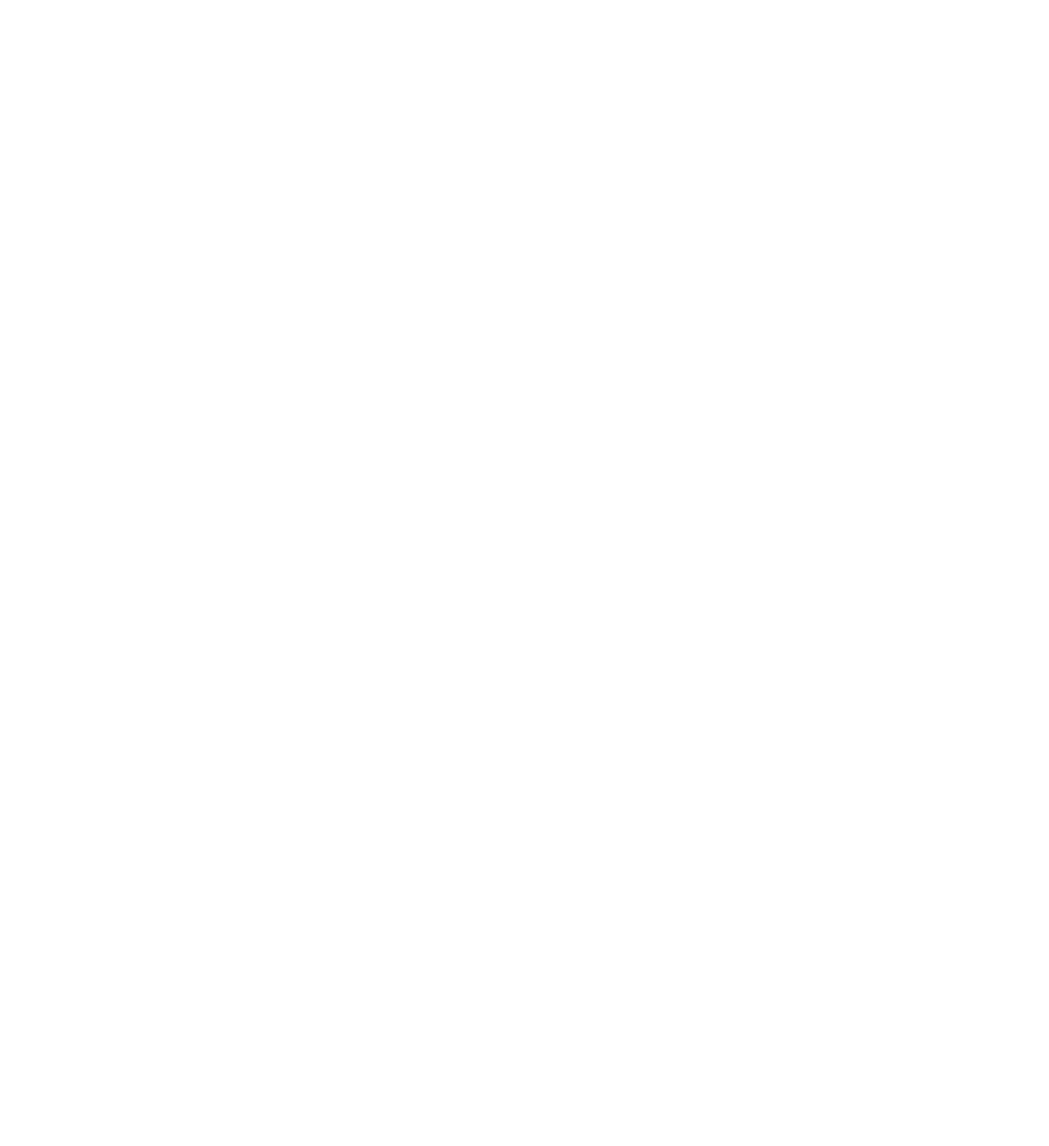
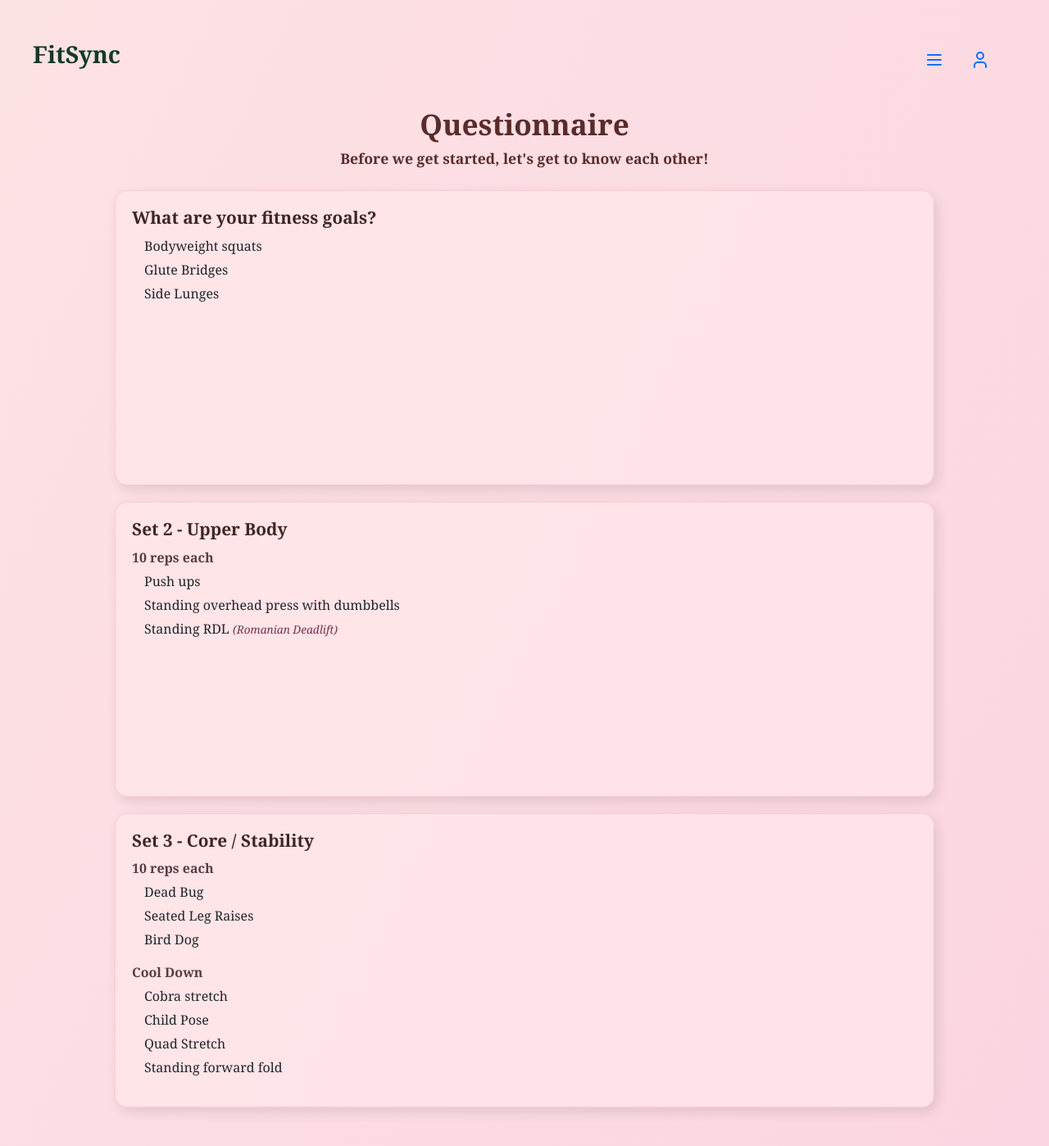
Before and after one commit to silviasyu/FitSync, a React (Create React App) app in the folder fitsync/: page /questionnaire in a window 1280 px wide. Before the commit this address had no page. Shown: the top 1398 px of the page at 82% size. Before the commit the page ends 800 px from the top, so only its background shows below. Built offline with nearby package versions, Linux system fonts and the light colour scheme.

Commit message:
working on implementing questionnaire

```diff
--- a/fitsync/src/App.js
+++ b/fitsync/src/App.js
@@ -8,7 +8,7 @@ import MonthlyReport from "./screens/MonthlyReport";
 import WorkoutPlan from "./screens/WorkoutPlan";
 import Login from "./screens/Login";
 import DayView from "./screens/DayView";
-
+import Questionnaire from "./screens/Questionnaire";
 
 function App() {
     return (
@@ -22,10 +22,11 @@ function App() {
               <Route path="/" element={<Login />} /> {/* Login Route */}
               <Route path="/home" element={<Home />} /> {/* Home Route */}
               <Route path="/day/:day" element={<DayView />} />
-              <Route path="/settings" element={<Settings />} /> {/* Settings Route */}
+              <Route path="/settings" element={<Settings />} /> Settings Route
               <Route path="/calendar" element={<Calendar />} /> {/* Calendar Route */}
               <Route path="/monthly-report" element={<MonthlyReport />} /> {/* Monthly Report Route */}
               <Route path="/workout-plan" element={<WorkoutPlan />} /> {/* Monthly Report Route */}
+              <Route path="/questionnaire" element={<Questionnaire />} /> {/* Questionnaire Route */}
             </Routes>
           </div>
         </div>
--- a/fitsync/src/components/Sidebar.js
+++ b/fitsync/src/components/Sidebar.js
@@ -29,15 +29,17 @@ const Sidebar = () => {
             </Link>
           </li>
           <li className="nav-text">
-            <Link to="/" className="text-black" onClick={toggleSidebar}>
+            <Link to="/home" className="text-black" onClick={toggleSidebar}>
               Home
             </Link>
           </li>
+          {/*
+          // To implement later:
           <li className="nav-text">
             <Link to="/settings" className="text-black" onClick={toggleSidebar}>
               Settings
             </Link>
-          </li>
+          </li> */}
           <li className="nav-text">
             <Link to="/calendar" className="text-black" onClick={toggleSidebar}>
               Calendar View
@@ -46,6 +48,11 @@ const Sidebar = () => {
           <li className="nav-text">
             <Link to="/monthly-report" className="text-black" onClick={toggleSidebar}>
               Monthly Report
+            </Link>
+          </li>
+          <li className="nav-text">
+            <Link to="/questionnaire" className="text-black" onClick={toggleSidebar}>
+              Questionnaire
             </Link>
           </li>
           <li className="nav-text">
--- a/fitsync/src/screens/Login.js
+++ b/fitsync/src/screens/Login.js
@@ -37,7 +37,8 @@ const Login = () => {
                     <label for="confirm-password">confirm password</label>
                     <input value={confirmPass} onChange={(e) => setConfirmPass(e.target.value)} type="password"
                     placeholder="********" id="confirm-password" name="password" required/>
-                <button type="submit" className="btn btn-light shadow-sm mt-3 px-4 py-2 fs-5 border border-secondary">Sign Up</button>
+                <button type="submit" onClick={() => navigate("/questionnaire")}
+                className="btn btn-light shadow-sm mt-3 px-4 py-2 fs-5 border border-secondary">Sign Up</button>
             </form>
             {/* Log in (bottom) */}
             <h2 className="display-5 fw-bold mt-2">Log In</h2>
--- /dev/null
+++ b/fitsync/src/screens/Questionnaire.js
@@ -0,0 +1,67 @@
+import styles from "./WorkoutPlan.module.css"; // Importing CSS Module
+import Sidebar from "../components/Sidebar";
+
+const Questionnaire = () => {
+    return (
+        <div className={styles.container}>
+            {/* Navbar */}
+            <div className={styles.navbar}>
+                <h1 className={styles.logo}>FitSync</h1>
+                <div className={styles.navIcons}>
+                    <Sidebar />
+                </div>
+            </div>
+
+            {/* Header */}
+            <h2 className={styles.workoutTitle}>
+            Questionnaire
+            </h2>
+            <p className={styles.subtitle}>
+            <strong>Before we get started, let's get to know each other!</strong>
+            </p>
+
+            {/* Questions */}
+            <div className={styles.questionContainer}>
+
+                <div className={styles.workoutCard}>
+                    <h3>What are your fitness goals? </h3>
+                    <ul>
+                    <li>Bodyweight squats</li>
+                    <li>Glute Bridges</li>
+                    <li>Side Lunges</li>
+                    </ul>
+                </div>
+
+                <div className={styles.workoutCard}>
+                    <h3>Set 2 - Upper Body</h3>
+                    <p><strong>10 reps each</strong></p>
+                    <ul>
+                    <li>Push ups</li>
+                    <li>Standing overhead press with dumbbells</li>
+                    <li>Standing RDL <span className={styles.smallText}>(Romanian Deadlift)</span></li>
+                    </ul>
+                </div>
+
+                <div className={styles.workoutCard}>
+                    <h3>Set 3 - Core / Stability</h3>
+                    <p><strong>10 reps each</strong></p>
+                    <ul>
+                    <li>Dead Bug</li>
+                    <li>Seated Leg Raises</li>
+                    <li>Bird Dog</li>
+                    </ul>
+                    <p><strong>Cool Down</strong></p>
+                    <ul>
+                    <li>Cobra stretch</li>
+                    <li>Child Pose</li>
+                    <li>Quad Stretch</li>
+                    <li>Standing forward fold</li>
+                    </ul>
+                </div>
+            </div>
+        </div>
+
+    )
+}
+
+export default Questionnaire;
--- a/fitsync/src/screens/WorkoutPlan.js
+++ b/fitsync/src/screens/WorkoutPlan.js
@@ -1,6 +1,6 @@
 import React from "react";
 import styles from "./WorkoutPlan.module.css"; // Importing CSS Module
-import { Menu, User } from "lucide-react"; // Icons for navbar
+import Sidebar from "../components/Sidebar";
 
 const WorkoutPlan = () => {
   return (
@@ -9,8 +9,7 @@ const WorkoutPlan = () => {
       <div className={styles.navbar}>
         <h1 className={styles.logo}>FitSync</h1>
         <div className={styles.navIcons}>
-          <Menu className={styles.icon} />
-          <User className={styles.icon} />
+          <Sidebar />
         </div>
       </div>
 
--- a/fitsync/src/screens/WorkoutPlan.module.css
+++ b/fitsync/src/screens/WorkoutPlan.module.css
@@ -138,3 +138,54 @@
     color: #7a3f55;
     font-size: 18px;
   }
+
+
+
+
+
+  /* Questionnaire  */
+  .questionContainer {
+    display: grid;
+    grid-template-rows: repeat(6, 1fr);
+    gap: 20px;
+    max-width: 1000px;
+    margin: auto;
+  }
+
+  .questionCard {
+    background: rgba(255, 228, 232, 0.95);
+    border-radius: 15px;
+    padding: 20px;
+    /* box-shadow: 4px 6px 15px rgba(0, 0, 0, 0.1); */
+    text-align: left;
+    border: 1.5px solid rgba(255, 182, 193, 0.6);
+    transition: transform 0.2s;
+  }
+
+  /* .questionCard:hover {
+    transform: scale(1.03);
+  } */
+
+  /* 📝 Card Styling */
+  .questionCard h3 {
+    font-size: 1.3rem;
+    font-weight: bold;
+    margin-bottom: 10px;
+    color: #3e2723;
+  }
+
+  .questionCard p {
+    font-size: 1rem;
+    margin-bottom: 5px;
+    color: #5a3c41;
+  }
+
+  .questionCard ul {
+    padding-left: 15px;
+    list-style: none;
+  }
+
+  .questionCard li {
+    font-size: 1rem;
+    margin-bottom: 5px;
+  }
```
Also changed, not shown: fitsync/src/components/questions.js (added, +46 -0 lines).
